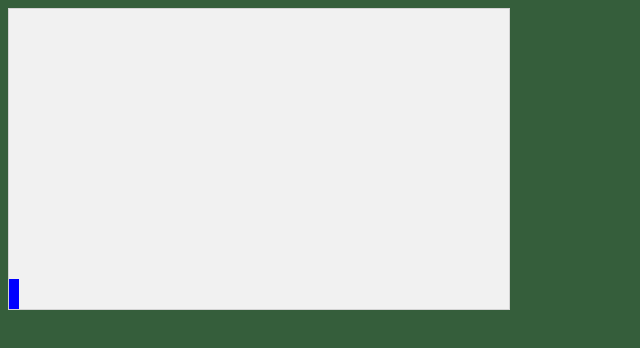
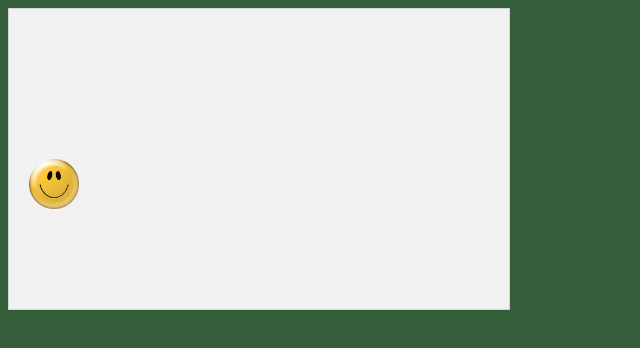
Before and after one commit to mo49838/mario, a plain HTML site: page index.html in a window 1280 px wide. Shown: the whole page, without its empty margins (0-640 px from the left). Drawn offline with Linux system fonts and the light colour scheme.

Commit message:
Got graphics to work and also adding an option to run in color mode

```diff
--- a/index.html
+++ b/index.html
@@ -9,6 +9,7 @@
     <!-- Note: game area created in javascript-->
 <body>
     <script src="js/logger.js"></script>
+    <script src="js/characters.js"></script>
     <script src="js/class.js"></script>
     <script src="js/script.js"></script>
 </body>
--- /dev/null
+++ b/js/characters.js
@@ -0,0 +1,30 @@
+//character definitions
+const mainChars = [
+    {
+        objType:"mainChar",
+        name: "Mario",
+        width: 30,
+        height: 30,
+        color: "blue",
+        image: "images/happy.png",
+        startPos: 0,
+        direction: 1   //go from right to left
+    },
+]
+const enemyChar = [
+    {
+        objType:"enemy",
+        name: "enemy1",
+        width: 30,
+        height: 30,
+        color: "red",
+        image: "images/happy.png",
+        startPos: "end",
+        direction: -1   //go from left to right
+    },
+]
+const objectChar = [
+    {
+        objectType:"block"
+    },
+]
--- a/js/class.js
+++ b/js/class.js
@@ -1,12 +1,13 @@
 console.log("defining classes");
 //highest level object that has attributes for every object
 class Game {
-    constructor(width,height,refreshSpeed)
+    constructor(width,height,refreshSpeed,colorMode=false)
     {
         //global variables for the class
         this.width = width;
         this.height = height;
-        this.refreshSpeed = refreshSpeed;
+        this.refreshSpeed = refreshSpeed;  //speed of refresh
+        this.colorMode=colorMode;  //true if use colors instead of graphics
         this.canvas = "";
         this.context = "";
         //this.mainChar = "";  //main character, always requiered in game (could be mario, luigi,..)
@@ -15,7 +16,7 @@ class Game {
         this.frameNo = 0; //track frame as mario goes through a level
         this.levelNo = 0;
         this.timesRun = 0;  //used to stop setInterval
-        this.stopTime = 1000;  //number of times for interval to run
+        this.stopTime = 100;  //number of times for interval to run
         this.keys = []; //track keys pressed
 
     }
@@ -29,6 +30,13 @@ class Game {
         //insert canvas into body
         document.body.insertBefore(this.canvas, document.body.childNodes[0]);
 
+        //test drawing image
+        // let img = new Image();
+        // img.src = "images/happy.png";
+        // this.context.drawImage(img,50,100,30,30);
+        //this.context.fillRect(50,100,30,30);
+
+
         //create listeners to track arrow key changes
         window.addEventListener('keydown', function (e) {
             e.preventDefault();
@@ -41,7 +49,11 @@ class Game {
         }.bind(this));
 
         //create main character and display it
-        let mainChar= new movingObject(1,10, 30, "blue", 0, this.height-30, "mainChar",this.context);
+        // let mainChar= new movingObject(1,10, 30, "blue", 0, this.height-30, "mainChar",this.context);
+
+        let char = mainChars[0];
+        let mainChar= new movingObject(1,50, 50,char.color,char.image,20, 150, char.objType,this.context,this.colorMode);
+        // let mainChar= new movingObject(1,char.width, char.height,char.image,char.startPos, this.height-char.height, char.objType,this.context);
         this.frontObjs.push(mainChar);
 
         //create enemy
@@ -50,6 +62,7 @@ class Game {
         //this.updateScreen();
         //triggers the screen to update every x ms
         this.interval = setInterval(this.updateScreen.bind(this), this.refreshSpeed);
+
 
     }
 
@@ -120,33 +133,44 @@ class Game {
 
 //Parent class of all objects that appear in screen
 class gameObject{
-    constructor(id,width, height, color, startX, startY, objectType, context){
+    constructor(id,width, height, color,image, startX, startY, objectType, context,colorMode){
         this.id=id;
         this.width = width;
         this.height = height;
         this.color = color;
+        this.image = new Image(width, height);
+        this.image.src = image;
         this.xPos = startX;
         this.yPos = startY;
         this.objectType = objectType;
         this.context = context;
+        this.colorMode = colorMode;
     }
 
     paintObject(){
-        this.context.save();
-        this.context.fillStyle = this.color;
-        this.context.fillRect(this.xPos, this.yPos, this.width, this.height);
-        logger(`painted: ${this.xPos} ${this.yPos}`,'paintObject','move');
-        this.context.restore();
+
+        //either use colors or graphics
+        if (this.colorMode){
+            logger(`about to paint: ${this.xPos} ${this.yPos}`,'paintObject','move');
+            this.context.fillStyle = this.color;
+            this.context.fillRect(this.xPos, this.yPos, this.width, this.height);
+        }else{
+            logger(`about to draw: ${this.image.src} ${this.xPos} ${this.yPos} ${this.width} ${this.height}`,'paintObject','move');
+            this.context.drawImage(this.image, this.xPos, this.yPos, this.width, this.height);
+        }
+
+
+
     }
 
 
 }
 
 class movingObject extends gameObject{
-    constructor(id,width, height, color, startX, startY, objectType,context,xDirection=1,yDirection=-1){
-        super(id,width, height, color, startX, startY, objectType, context);
-        this.moveXinc=1;//default movement along X direction
-        this.moveYinc=1;//default movement along y direction
+    constructor(id,width, height, color,image, startX, startY, objectType,context,colorMode,xDirection=1,yDirection=-1){
+        super(id,width, height, color, image, startX, startY, objectType, context,colorMode);
+        this.moveXinc=2;//default movement along X direction
+        this.moveYinc=2;//default movement along y direction
         this.xDirection=xDirection;  //-1 moves right to left, 1 moves left to right
         this.yDirection=yDirection;  //-1 moves bottom to top, 1 moves top to bottom
     }
@@ -175,7 +199,7 @@ class movingObject extends gameObject{
         }else{
 
             xValue = this.moveXinc*this.xDirection;
-            yValue = this.moveYinc*this.yDirection;
+            //yValue = this.moveYinc*this.yDirection;
         }
 
         if (xValue !=0 || yValue !=0){
--- a/js/logger.js
+++ b/js/logger.js
@@ -3,13 +3,13 @@
 //  paint:  show messages relating to moving/painting screen
 //  all:  will show all messages no matter what level
 //  listener:  show listener event
-//  none: display no debugging
+
 
 //const debugLevels = ['move','listener']
 const debugLevels = ['all']
 
 function logger(message, func, level='all'){
-    if (debugLevels.indexOf(level) >=0 || level == 'all')
+    if (debugLevels.indexOf(level) >=0 || debugLevels.indexOf('all') >=0)
         console.log(`${func}/${level}: ${message}`)
 
 }
--- a/js/script.js
+++ b/js/script.js
@@ -4,8 +4,8 @@ console.log("javascript linked");
 var myGame = "";
 
 function startGame(){
-    //gameScreen takes width, height, refreshTime(ms)
-    myGame = new Game(500,300,50);
+    //gameScreen takes width, height, refreshTime(ms), colorMode (true means ignore icons)
+    myGame = new Game(500,300,50,false);
     myGame.start();
 }
 
```
Also changed, not shown: images/happy.png (added), images/mario.png (added).
